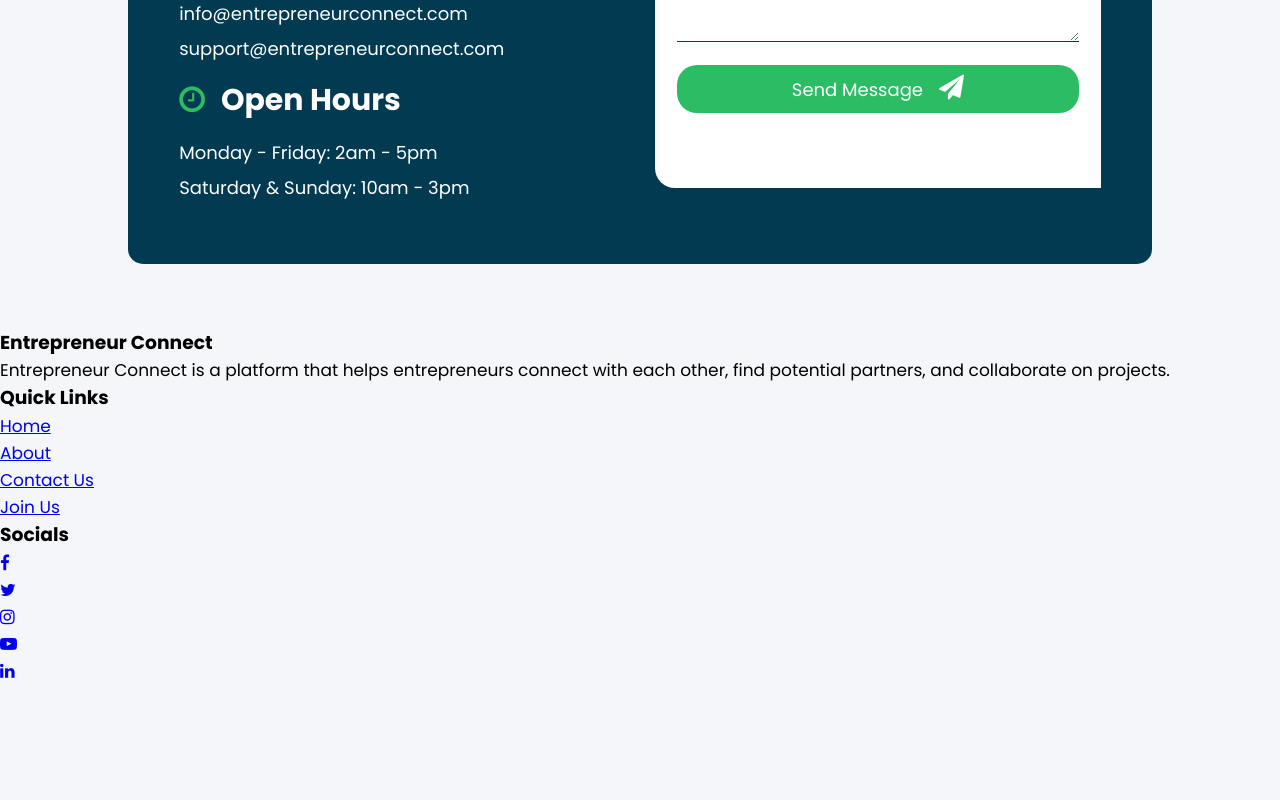
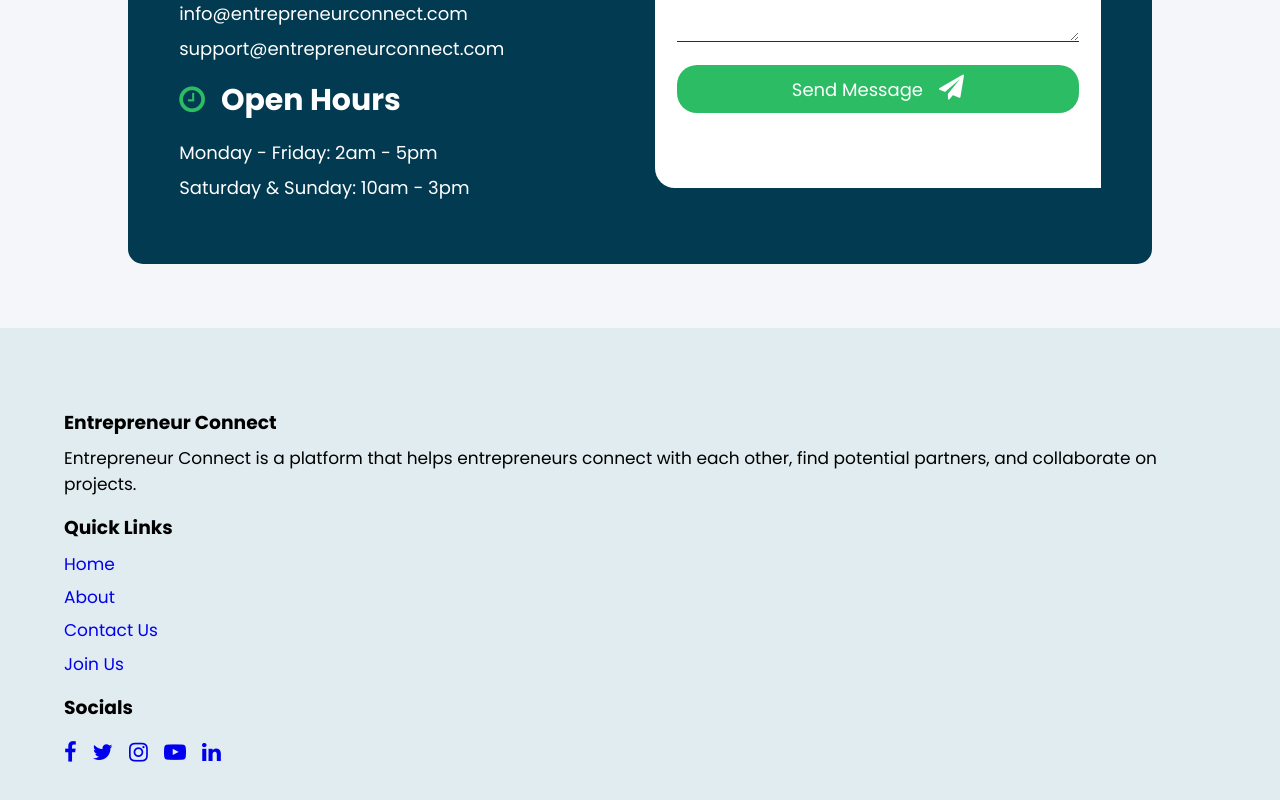
Before and after one commit to Nemwel-Boniface/entrepreneur_connect_fe, a React (Create React App) app: page / in a window 1280 px wide. Shown: the part 4168-4968 px from the top of the page. Before the commit the page ends 4852 px from the top, so only its background shows below. Built offline with nearby package versions, Linux system fonts and the light colour scheme.

Commit message:
Update included:   - Styled the footer section   - Linked the footer.css file to project

```diff
--- a/src/App.js
+++ b/src/App.js
@@ -2,6 +2,7 @@ import './stylesheets/homePage/hero.css';
 import './stylesheets/homePage/features.css';
 import './stylesheets/homePage/aboutus.css';
 import './stylesheets/homePage/contactus.css';
+import './stylesheets/homePage/footer.css';
 import './App.css';
 import { Routes, Route } from 'react-router-dom';
 import Home from './components/homePage/Home';
--- /dev/null
+++ b/src/stylesheets/homePage/footer.css
@@ -0,0 +1,71 @@
+:root {
+  --titleblue: rgba(2, 59, 86, 1);
+  --lightgreen: rgba(44, 188, 100, 1);
+  --herobg: rgba(225, 236, 240, 1);
+  --white: rgba(244, 246, 250, 1);
+  --paragraphGray: rgb(56, 58, 61);
+}
+
+.footerComponent {
+  padding: 5%;
+  background-color: var(--herobg);
+}
+
+.footerTop div {
+  margin: 1rem 0;
+}
+
+.footerTop div h3 {
+  margin: .5rem 0;
+}
+
+.footerTop div p {
+  margin: .5rem 0;
+}
+
+.footerTop div ul {
+  margin: .5rem 0;
+}
+
+.footerTop div ul li {
+  list-style-type: none;
+  margin: .4rem 0;
+  cursor: pointer;
+  transition: .5s;
+}
+
+.footerTop div ul li a {
+  text-decoration: none;
+}
+
+.footerTop div ul li a:hover {
+  color: var(--lightgreen);
+}
+
+.footerTop div ul li a:active {
+  color: var(--titleblue);
+}
+
+.footerTopRight ul {
+  display: flex;
+  align-items: center;
+}
+
+.footerTopRight ul li a{
+  margin: 0 1rem 0 0;
+  font-size: 22px;
+}
+
+/* Responsive design now */
+
+/* Tablet version */
+
+@media screen and (min-width: 748px) {
+
+}
+
+/* Desktop versions now */
+
+@media screen and (min-width: 1080px) {
+
+}
```
